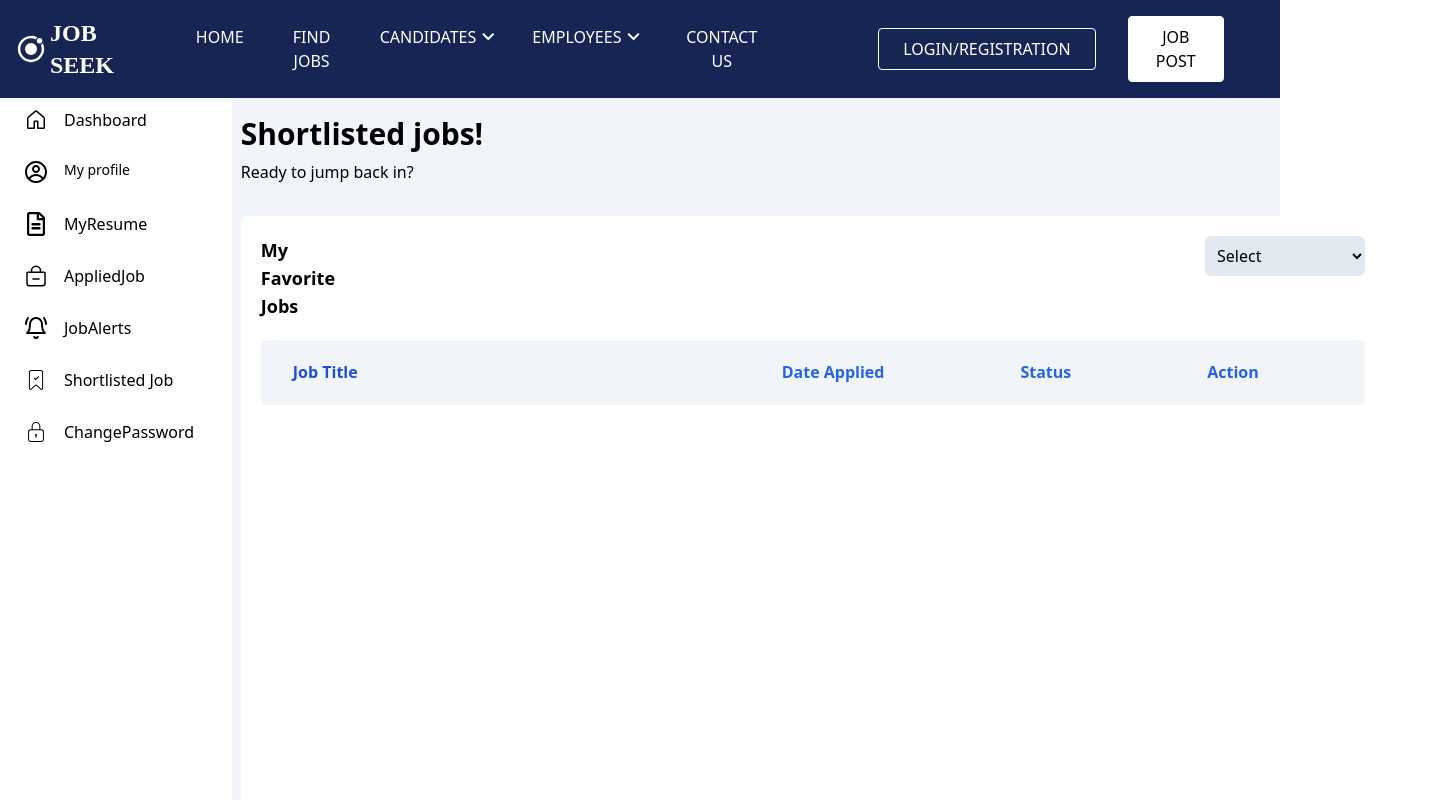
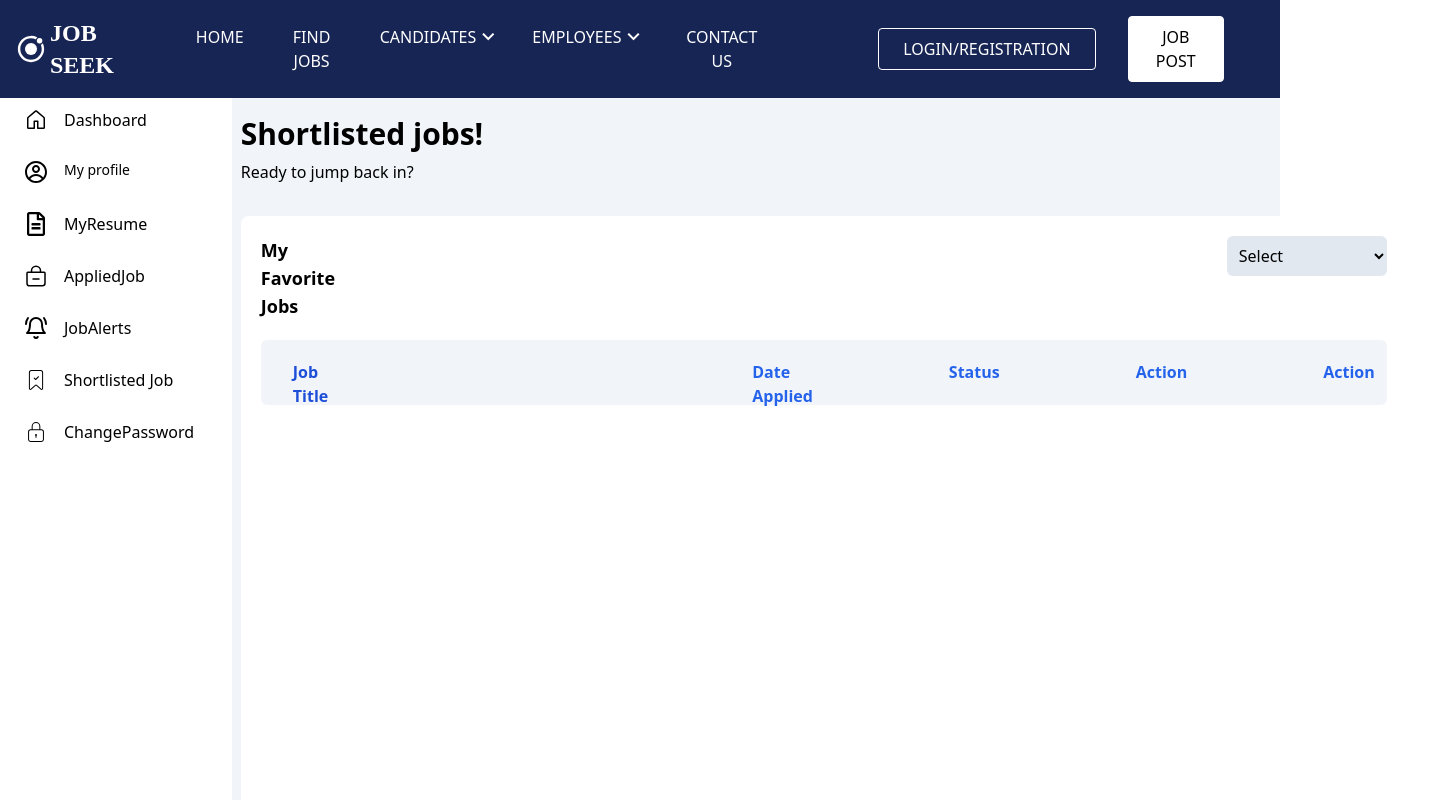
Before and after one commit to Rohandeep-Patra/Job-Portal, a React (Create React App) app in the folder Job Portal/frontend/: page /candidate-dash/candidateshort in a window 1280 px wide. Shown: the top 800 px of the page, 1443 px wide, since content can reach past the window. Built offline with nearby package versions, Linux system fonts and the light colour scheme.

Commit message:
shortlist

```diff
--- a/Job Portal/frontend/src/Dashboard/CandidateDashboard/CandidateShort.jsx
+++ b/Job Portal/frontend/src/Dashboard/CandidateDashboard/CandidateShort.jsx
@@ -61,6 +61,9 @@ function CandidateShort() {
                 <div className="p-3 ml-28 font-semibold text-blue-600 text-[16px] md:block hidden font-serif	 mt-2">
                   Action
                 </div>
+                <div className="p-3 ml-28 font-semibold text-blue-600 text-[16px] md:block hidden font-serif	 mt-2">
+                  Action
+                </div>
               </div>
 
 
```
